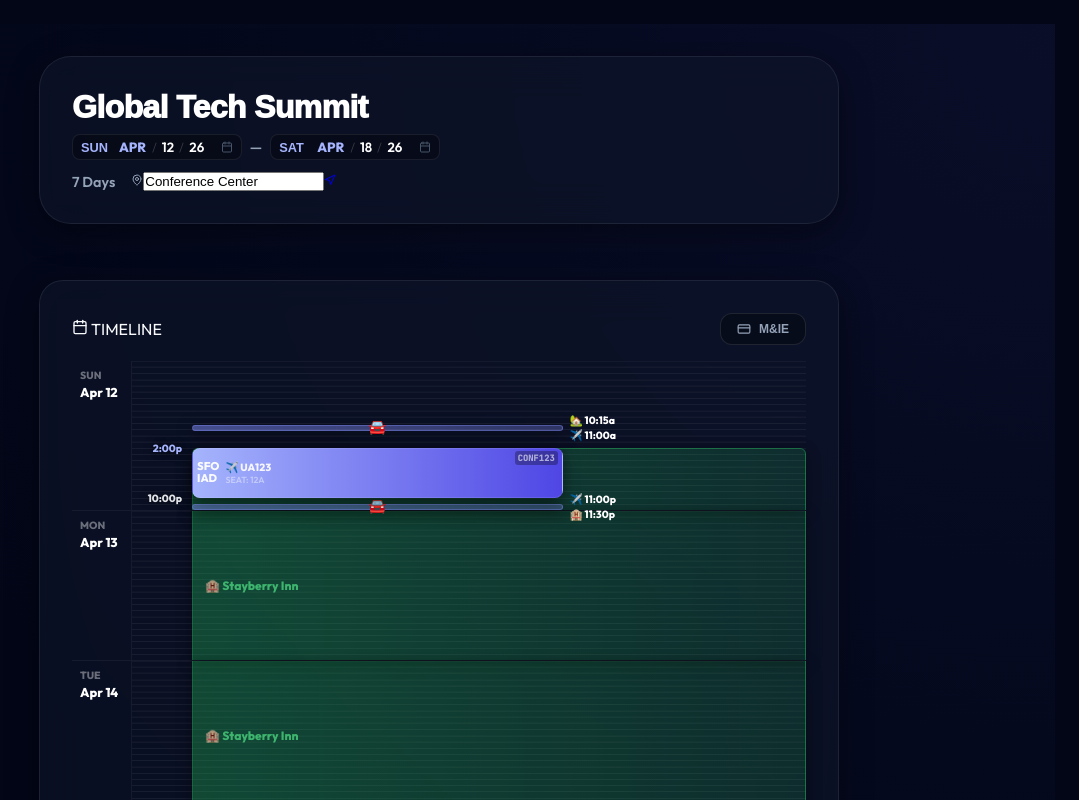
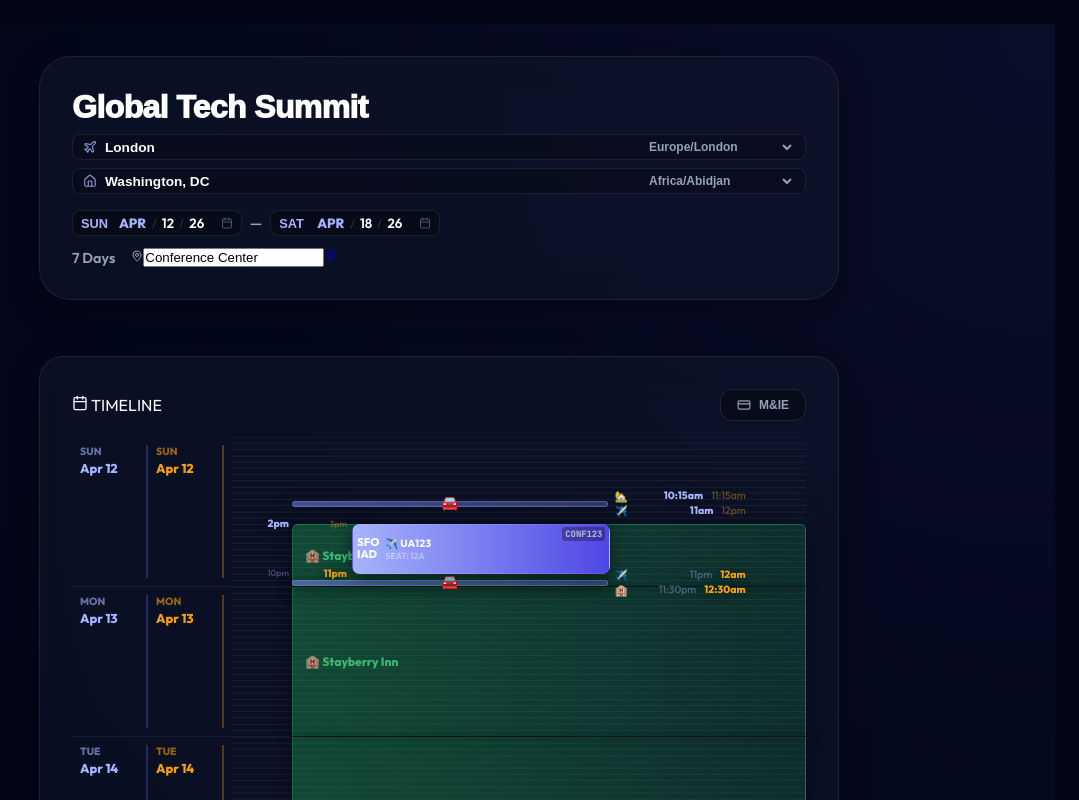
Before and after one commit to outofthisworldapps/work-travel, a React (Vite) app: page / in a window 1280 px wide. Shown: the top 800 px of the page, without its empty margins (201-1280 px from the left). Built offline with nearby package versions, Linux system fonts and the light colour scheme.

Commit message:
Implement dual time zone support in header and timeline

```diff
--- a/src/App.jsx
+++ b/src/App.jsx
@@ -33,6 +33,23 @@ import { autoPopulateHotels } from './utils/hotelLogic';
 
 const generateId = () => Math.random().toString(36).substr(2, 9);
 
+const TIME_ZONES = Intl.supportedValuesOf('timeZone');
+
+const TimeZoneSelector = ({ value, onChange }) => (
+  <select
+    className="tz-select"
+    value={value}
+    onChange={e => onChange(e.target.value)}
+  >
+    {TIME_ZONES.map(tz => (
+      <option key={tz} value={tz}>
+        {tz.replace(/_/g, ' ')}
+      </option>
+    ))}
+  </select>
+);
+
+
 // --- Utility Functions ---
 
 const parseSegDate = (dateStr) => {
@@ -90,10 +107,61 @@ const getPosition = (time) => {
   return (time / 24) * 100;
 };
 
+const getDualTime = (timeNum, date, homeTZ, destTZ, relevance) => {
+  if (timeNum === null || isNaN(timeNum)) return null;
+  const [h, min] = [Math.floor(timeNum), Math.round((timeNum % 1) * 60)];
+  const dateStr = format(date, 'yyyy-MM-dd');
+  // We assume the input time corresponds to the 'relevant' time zone
+  const baseTZ = relevance === 'home' ? homeTZ : destTZ;
+  const otherTZ = relevance === 'home' ? destTZ : homeTZ;
+
+  // Create a date object that represents the time in the base time zone
+  // This is a bit hacky but works: create a UTC date and then adjust
+  const d = new Date(`${dateStr}T${h.toString().padStart(2, '0')}:${min.toString().padStart(2, '0')}:00`);
+
+  const options = { hour: 'numeric', minute: '2-digit', hour12: true };
+  const homeTime = d.toLocaleTimeString('en-US', { ...options, timeZone: homeTZ }).toLowerCase().replace(' ', '').replace(':00', '');
+  const destTime = d.toLocaleTimeString('en-US', { ...options, timeZone: destTZ }).toLowerCase().replace(' ', '').replace(':00', '');
+
+  // Also check if dates are different
+  const homeDateStr = d.toLocaleDateString('en-US', { timeZone: homeTZ, month: 'short', day: 'numeric' });
+  const destDateStr = d.toLocaleDateString('en-US', { timeZone: destTZ, month: 'short', day: 'numeric' });
+
+  return {
+    homeTime,
+    destTime,
+    homeDate: homeDateStr,
+    destDate: destDateStr,
+    relevance
+  };
+};
+
+
+const DualTimeMarker = ({ timeNum, date, homeTZ, destTZ, relevance, isDifferentTZ, className, style }) => {
+  const dt = getDualTime(timeNum, date, homeTZ, destTZ, relevance);
+  if (!dt) return null;
+
+  return (
+    <div className={`tl-marker-dual ${className}`} style={style}>
+      <div className={`time-item home ${dt.relevance === 'home' ? 'bold' : 'faint'}`}>
+        {dt.homeTime}
+      </div>
+      {isDifferentTZ && (
+        <div className={`time-item dest ${dt.relevance === 'dest' ? 'bold' : 'faint'}`}>
+          {dt.destTime}
+        </div>
+      )}
+    </div>
+  );
+};
+
+
 // --- Vertical Timeline Components ---
 
-const TimelineDay = ({ day, dayIndex, totalDays, flights, currentRates, onUpdateMeals, onAddLeg, hotels, onEditEvent, showMIE }) => {
+
+const TimelineDay = ({ day, dayIndex, totalDays, flights, currentRates, onUpdateMeals, onAddLeg, hotels, onEditEvent, showMIE, homeTimeZone, destTimeZone }) => {
   const hours = Array.from({ length: 24 }, (_, i) => i);
+  const isDifferentTZ = homeTimeZone !== destTimeZone;
 
   // Calculate M&IE components
   const mieTotal = calculateMIE(dayIndex, totalDays, day.mieBase, day.meals, day.isForeignMie);
@@ -118,21 +186,42 @@ const TimelineDay = ({ day, dayIndex, totalDays, flights, currentRates, onUpdate
     });
   });
 
-  // Dedup markers logic: track positions used in this day to avoid overlapping labels on the left
+  // Dedup markers logic
   const renderedMarkerPositions = [];
   const isPositionTaken = (pos) => {
-    const threshold = 5; // 5% threshold (7.5px at 150px/24h)
+    const threshold = 5;
     const taken = renderedMarkerPositions.some(p => Math.abs(p - pos) < threshold);
     if (!taken) renderedMarkerPositions.push(pos);
     return taken;
   };
 
+  // Helper to get relevance for an event
+  const getEventRelevance = (type, data) => {
+    if (type === 'flight-dep') return 'home'; // Simplified: departure is usually from home or towards home
+    if (type === 'flight-arr') return 'dest';
+    if (type === 'hotel') return 'dest';
+    if (type === 'leg') {
+      if (data.from === 'Home' || data.to === 'Home') return 'home';
+      return 'dest';
+    }
+    return 'dest';
+  };
+
   return (
-    <div className={`timeline-day-row ${showMIE ? 'with-mie' : ''}`}>
+    <div className={`timeline-day-row ${showMIE ? 'with-mie' : ''} ${isDifferentTZ ? 'dual-tz' : ''}`}>
       <div className="timeline-date-side">
-        <div className="tl-dw">{format(day.date, 'EEE')}</div>
-        <div className="tl-dm">{format(day.date, 'MMM d')}</div>
+        <div className="date-stack home">
+          <div className="tl-dw">{format(day.date, 'EEE')}</div>
+          <div className="tl-dm">{format(day.date, 'MMM d')}</div>
+        </div>
+        {isDifferentTZ && (
+          <div className="date-stack dest">
+            <div className="tl-dw">{format(day.date, 'EEE')}</div>
+            <div className="tl-dm">{format(day.date, 'MMM d')}</div>
+          </div>
+        )}
       </div>
+
 
       <div className="timeline-hours-container">
         {hours.map(h => (
@@ -157,15 +246,30 @@ const TimelineDay = ({ day, dayIndex, totalDays, flights, currentRates, onUpdate
           return (
             <React.Fragment key={s.id + (isArrivalPart && !isDeparturePart ? '-arr' : '')}>
               {startPos > 0 && startPos < 24 && !isPositionTaken(getPosition(startPos)) && (
-                <div className="tl-marker-time" style={{ top: `${getPosition(startPos)}%`, zIndex: 12 }}>
-                  {s.depTime.toLowerCase()}
-                </div>
+                <DualTimeMarker
+                  timeNum={startPos}
+                  date={day.date}
+                  homeTZ={homeTimeZone}
+                  destTZ={destTimeZone}
+                  relevance={getEventRelevance('flight-dep', s)}
+                  isDifferentTZ={isDifferentTZ}
+                  className=""
+                  style={{ top: `${getPosition(startPos)}%`, zIndex: 12 }}
+                />
               )}
               {endPos > 0 && endPos < 24 && !isPositionTaken(getPosition(endPos)) && (
-                <div className="tl-marker-time arr" style={{ top: `${getPosition(endPos)}%`, zIndex: 12 }}>
-                  {s.arrTime.toLowerCase()}
-                </div>
+                <DualTimeMarker
+                  timeNum={endPos}
+                  date={day.date}
+                  homeTZ={homeTimeZone}
+                  destTZ={destTimeZone}
+                  relevance={getEventRelevance('flight-arr', s)}
+                  isDifferentTZ={isDifferentTZ}
+                  className="arr"
+                  style={{ top: `${getPosition(endPos)}%`, zIndex: 12 }}
+                />
               )}
+
               <div
                 className="tl-event flight-event clickable"
                 onClick={() => onEditEvent({ type: 'flight', id: s.parentFlight.id, segmentId: s.id })}
@@ -227,15 +331,30 @@ const TimelineDay = ({ day, dayIndex, totalDays, flights, currentRates, onUpdate
           return (
             <React.Fragment key={h.id}>
               {isCheckInDay && !isPositionTaken(getPosition(start)) && (
-                <div className="tl-marker-time hotel" style={{ top: `${getPosition(start)}%` }}>
-                  {h.checkInTime?.toLowerCase() || '2:00p'}
-                </div>
+                <DualTimeMarker
+                  timeNum={start}
+                  date={day.date}
+                  homeTZ={homeTimeZone}
+                  destTZ={destTimeZone}
+                  relevance={getEventRelevance('hotel', h)}
+                  isDifferentTZ={isDifferentTZ}
+                  className="hotel"
+                  style={{ top: `${getPosition(start)}%` }}
+                />
               )}
               {isCheckOutDay && !isPositionTaken(getPosition(end)) && (
-                <div className="tl-marker-time hotel arr" style={{ top: `${getPosition(end)}%` }}>
-                  {h.checkOutTime?.toLowerCase() || '11:00a'}
-                </div>
+                <DualTimeMarker
+                  timeNum={end}
+                  date={day.date}
+                  homeTZ={homeTimeZone}
+                  destTZ={destTimeZone}
+                  relevance={getEventRelevance('hotel', h)}
+                  isDifferentTZ={isDifferentTZ}
+                  className="hotel arr"
+                  style={{ top: `${getPosition(end)}%` }}
+                />
               )}
+
               <div
                 className="tl-event hotel-event clickable"
                 onClick={() => onEditEvent({ type: 'hotel', id: h.id })}
@@ -301,13 +420,32 @@ const TimelineDay = ({ day, dayIndex, totalDays, flights, currentRates, onUpdate
                   color: '#fff', whiteSpace: 'nowrap', zIndex: 50,
                   transform: 'translateY(-50%)'
                 }}>
-                  <div style={{ display: 'flex', alignItems: 'center', gap: '4px' }}>
-                    {getEmoji(l.from)} {l.time.toLowerCase()}
+                  <div style={{ display: 'flex', alignItems: 'center', gap: '8px' }}>
+                    {getEmoji(l.from)}
+                    <DualTimeMarker
+                      timeNum={start}
+                      date={day.date}
+                      homeTZ={homeTimeZone}
+                      destTZ={destTimeZone}
+                      relevance={getEventRelevance('leg', l)}
+                      isDifferentTZ={isDifferentTZ}
+                      className="inline-leg"
+                    />
                   </div>
-                  <div style={{ display: 'flex', alignItems: 'center', gap: '4px' }}>
-                    {getEmoji(l.to)} {formatTime(end).toLowerCase()}
+                  <div style={{ display: 'flex', alignItems: 'center', gap: '8px' }}>
+                    {getEmoji(l.to)}
+                    <DualTimeMarker
+                      timeNum={end}
+                      date={day.date}
+                      homeTZ={homeTimeZone}
+                      destTZ={destTimeZone}
+                      relevance={getEventRelevance('leg', l)}
+                      isDifferentTZ={isDifferentTZ}
+                      className="inline-leg"
+                    />
                   </div>
                 </div>
+
 
                 <div className="tl-event-label travel-vertical-label">
                   <div className="tl-v-icon">{l.type === 'uber' ? '🚘' : (l.type === 'drive' ? '🚗' : '📍')}</div>
@@ -1096,7 +1234,12 @@ function App() {
   const [useAlt, setUseAlt] = useState(true);
   const [customRates, setCustomRates] = useState(MOCK_RATES);
   const [tripName, setTripName] = useState('Global Tech Summit');
+  const [homeCity, setHomeCity] = useState('Washington, DC');
+  const [homeTimeZone, setHomeTimeZone] = useState(Intl.DateTimeFormat().resolvedOptions().timeZone);
+  const [destCity, setDestCity] = useState('London');
+  const [destTimeZone, setDestTimeZone] = useState('Europe/London');
   const [registrationFee, setRegistrationFee] = useState(750);
+
   const [registrationCurrency, setRegistrationCurrency] = useState('USD');
   const [hotels, setHotels] = useState([]);
   const [flights, setFlights] = useState([
@@ -1140,7 +1283,7 @@ function App() {
     future: []
   });
 
-  const saveToHistory = useCallback((currentDays, currentTripName, currentRegistrationFee, currentRegistrationCurrency, currentAltCurrency, currentCustomRates, currentUseAlt, currentFlights, currentFlightTotal, currentHotels) => {
+  const saveToHistory = useCallback((currentDays, currentTripName, currentRegistrationFee, currentRegistrationCurrency, currentAltCurrency, currentCustomRates, currentUseAlt, currentFlights, currentFlightTotal, currentHotels, currentHomeCity, currentHomeTZ, currentDestCity, currentDestTZ) => {
     setHistory(prev => ({
       past: [...prev.past.slice(-50), {
         days: currentDays,
@@ -1152,11 +1295,16 @@ function App() {
         useAlt: currentUseAlt,
         flights: currentFlights,
         flightTotal: currentFlightTotal,
-        hotels: currentHotels
+        hotels: currentHotels,
+        homeCity: currentHomeCity,
+        homeTimeZone: currentHomeTZ,
+        destCity: currentDestCity,
+        destTimeZone: currentDestTZ
       }],
       future: []
     }));
   }, []);
+
 
   const undo = useCallback(() => {
     setHistory(prev => {
@@ -1177,10 +1325,11 @@ function App() {
 
       return {
         past: newPast,
-        future: [{ days, tripName, registrationFee, registrationCurrency, altCurrency, customRates, useAlt, flights, flightTotal, hotels }, ...prev.future]
+        future: [{ days, tripName, registrationFee, registrationCurrency, altCurrency, customRates, useAlt, flights, flightTotal, hotels, homeCity, homeTimeZone, destCity, destTimeZone }, ...prev.future]
       };
     });
-  }, [days, tripName, registrationFee, registrationCurrency, altCurrency, customRates, useAlt, flights, flightTotal, hotels]);
+  }, [days, tripName, registrationFee, registrationCurrency, altCurrency, customRates, useAlt, flights, flightTotal, hotels, homeCity, homeTimeZone, destCity, destTimeZone]);
+
 
   const redo = useCallback(() => {
     setHistory(prev => {
@@ -1197,14 +1346,18 @@ function App() {
       setUseAlt(next.useAlt);
       if (next.flights) setFlights(next.flights);
       if (next.hotels) setHotels(next.hotels.map(h => ({ ...h, checkIn: new Date(h.checkIn), checkOut: new Date(h.checkOut) })));
+      setHomeCity(next.homeCity);
+      setHomeTimeZone(next.homeTimeZone);
+      setDestCity(next.destCity);
+      setDestTimeZone(next.destTimeZone);
       // Removed setFlightTotal as it's a derived state (useMemo)
 
       return {
-        past: [...prev.past, { days, tripName, registrationFee, registrationCurrency, altCurrency, customRates, useAlt, flights, flightTotal, hotels }],
+        past: [...prev.past, { days, tripName, registrationFee, registrationCurrency, altCurrency, customRates, useAlt, flights, flightTotal, hotels, homeCity, homeTimeZone, destCity, destTimeZone }],
         future: newFuture
       };
     });
-  }, [days, tripName, registrationFee, registrationCurrency, altCurrency, customRates, useAlt, flights, flightTotal, hotels]);
+  }, [days, tripName, registrationFee, registrationCurrency, altCurrency, customRates, useAlt, flights, flightTotal, hotels, homeCity, homeTimeZone, destCity, destTimeZone]);
 
   const [showMIE, setShowMIE] = useState(false);
   const [editingEvent, setEditingEvent] = useState(null);
@@ -1212,9 +1365,13 @@ function App() {
   const loadData = useCallback((data) => {
     try {
       if (data.days) {
-        saveToHistory(days, tripName, registrationFee, registrationCurrency, altCurrency, customRates, useAlt, flights, flightTotal, hotels);
+        saveToHistory(days, tripName, registrationFee, registrationCurrency, altCurrency, customRates, useAlt, flights, flightTotal, hotels, homeCity, homeTimeZone, destCity, destTimeZone);
         setDays(data.days.map(d => ({ ...d, date: new Date(d.date) })));
         if (data.tripName) setTripName(data.tripName);
+        if (data.homeCity) setHomeCity(data.homeCity);
+        if (data.homeTimeZone) setHomeTimeZone(data.homeTimeZone);
+        if (data.destCity) setDestCity(data.destCity);
+        if (data.destTimeZone) setDestTimeZone(data.destTimeZone);
         if (data.registrationFee !== undefined) setRegistrationFee(data.registrationFee);
         if (data.registrationCurrency) setRegistrationCurrency(data.registrationCurrency);
         if (data.altCurrency) setAltCurrency(data.altCurrency);
@@ -1226,7 +1383,7 @@ function App() {
     } catch (err) {
       alert('Error loading data');
     }
-  }, [days, tripName, registrationFee, registrationCurrency, altCurrency, customRates, useAlt, saveToHistory, flights, flightTotal, hotels]);
+  }, [days, tripName, registrationFee, registrationCurrency, altCurrency, customRates, useAlt, saveToHistory, flights, flightTotal, hotels, homeCity, homeTimeZone, destCity, destTimeZone]);
 
   // Handle Keyboard Shortcuts & Drag and Drop
   React.useEffect(() => {
@@ -1277,7 +1434,8 @@ function App() {
   }, [undo, redo, days, tripName, loadData, flights, hotels]);
 
   const saveToFile = () => {
-    const data = JSON.stringify({ days, tripName, registrationFee, registrationCurrency, altCurrency, customRates, useAlt, flights, hotels }, null, 2);
+    const data = JSON.stringify({ days, tripName, registrationFee, registrationCurrency, altCurrency, customRates, useAlt, flights, hotels, homeCity, homeTimeZone, destCity, destTimeZone }, null, 2);
+
     const blob = new Blob([data], { type: 'application/json' });
     const url = URL.createObjectURL(blob);
     const link = document.createElement('a');
@@ -1949,6 +2107,31 @@ function App() {
                   value={tripName}
                   onChange={e => setTripName(e.target.value)}
                 />
+
+                <div className="header-location-grid">
+                  <div className="header-location-row">
+                    <Plane size={14} className="location-icon" />
+                    <input
+                      className="location-input"
+                      value={destCity}
+                      onChange={e => setDestCity(e.target.value)}
+                      placeholder="Destination City"
+                    />
+                    <TimeZoneSelector value={destTimeZone} onChange={setDestTimeZone} />
+                  </div>
+
+                  <div className="header-location-row">
+                    <Home size={14} className="location-icon" />
+                    <input
+                      className="location-input"
+                      value={homeCity}
+                      onChange={e => setHomeCity(e.target.value)}
+                      placeholder="Home City"
+                    />
+                    <TimeZoneSelector value={homeTimeZone} onChange={setHomeTimeZone} />
+                  </div>
+                </div>
+
                 <div className="trip-meta-row">
                   <div className="trip-dates-vertical-wrap">
                     <div className="header-dates-row">
@@ -2004,7 +2187,10 @@ function App() {
                   currentRates={currentRates}
                   showMIE={showMIE}
                   onEditEvent={(ev) => setEditingEvent(ev)}
+                  homeTimeZone={homeTimeZone}
+                  destTimeZone={destTimeZone}
                 />
+
               ))}
             </div>
             {editingEvent && (
@@ -2190,10 +2376,20 @@ function App() {
         .trip-header-main { width: 100%; }
 
         .trip-name-display { background: transparent; border: none; font-size: 2rem; font-weight: 950; color: #fff; width: 100%; outline: none; margin-bottom: 0.5rem; letter-spacing: -0.02em; text-align: left; }
+
+        .header-location-grid { display: grid; grid-template-columns: 1fr; gap: 0.5rem; margin-bottom: 1rem; }
+
+        .header-location-row { display: flex; align-items: center; gap: 0.5rem; background: rgba(0,0,0,0.2); border: 1px solid var(--border); border-radius: 8px; padding: 4px 10px; }
+        .location-icon { color: var(--accent); opacity: 0.8; }
+        .location-input { background: transparent; border: none; color: #fff; font-size: 0.85rem; font-weight: 600; outline: none; flex: 1; }
+        .tz-select { background: transparent; border: none; color: var(--subtext); font-size: 0.75rem; font-weight: 800; outline: none; cursor: pointer; max-width: 150px; }
+        .tz-select option { background: #1e293b; color: #fff; }
+
         .trip-meta-row { display: flex; align-items: center; gap: 2rem; color: var(--subtext); font-weight: 600; font-size: 0.9rem; }
         .trip-dates-vertical-wrap { display: flex; flex-direction: column; gap: 0.75rem; }
         .header-dates-row { display: flex; align-items: center; gap: 0.5rem; }
         .header-sub-row { display: flex; align-items: center; gap: 1rem; }
+
         .timeline-header-row { display: flex; justify-content: space-between; align-items: center; margin-bottom: 1rem; }
         .totals-header-row { display: flex; justify-content: flex-end; margin-bottom: 1.5rem; }
 
@@ -2369,25 +2565,42 @@ function App() {
         .timeline-section-panel { padding: 2rem; background: var(--glass); border-radius: 1.5rem; border: 1px solid var(--border); margin-bottom: 2rem; overflow: visible; }
         .vertical-timeline { overflow: visible; display: flex; flex-direction: column; }
         .timeline-day-row { display: flex; min-height: 150px; border-bottom: 1px solid rgba(255,255,255,0.05); position: relative; }
-        .timeline-date-side { width: 60px; border-right: 1px solid rgba(255,255,255,0.05); padding: 0.5rem; flex-shrink: 0; display: flex; flex-direction: column; align-items: flex-start; justify-content: flex-start; gap: 2px; }
-        .tl-dw { font-size: 0.65rem; font-weight: 950; color: rgba(255,255,255,0.4); text-transform: uppercase; }
-        .tl-dm { font-size: 0.8rem; font-weight: 950; color: #fff; white-space: nowrap; }
+        .timeline-date-side { width: 80px; padding: 0.5rem; flex-shrink: 0; display: grid; grid-template-columns: 1fr; gap: 8px; }
+        .dual-tz .timeline-date-side { width: 160px; grid-template-columns: 1fr 1fr; }
+        .date-stack { display: flex; flex-direction: column; gap: 2px; border-right: 2px solid rgba(255,255,255,0.1); padding-right: 8px; }
+        .date-stack.home { color: var(--accent); border-color: rgba(99, 102, 241, 0.3); }
+        .date-stack.dest { color: #f59e0b; border-color: rgba(245, 158, 11, 0.3); }
+
+
+        .tl-dw { font-size: 0.65rem; font-weight: 950; color: inherit; text-transform: uppercase; opacity: 0.6; }
+        .tl-dm { font-size: 0.8rem; font-weight: 950; color: inherit; white-space: nowrap; }
 
         .timeline-hours-container { flex-grow: 1; position: relative; background: repeating-linear-gradient(to bottom, transparent, transparent 5.25px, rgba(255,255,255,0.02) 5.25px, rgba(255,255,255,0.02) 6.25px); overflow: visible; }
         .hour-line { position: absolute; left: 0; right: 0; height: 1px; background: rgba(255,255,255,0.04); }
-        .hour-label { position: absolute; left: 70px; font-size: 0.55rem; color: #475569; font-weight: 950; transform: translateY(-50%); text-transform: uppercase; }
-
-        .tl-marker-time { position: absolute; left: 5px; width: 45px; font-size: 0.65rem; font-weight: 950; color: var(--accent); transform: translateY(-50%); text-align: right; pointer-events: none; z-index: 50; text-shadow: 0 0 10px rgba(0,0,0,0.8); }
-        .tl-marker-time.arr { color: #f8fafc; opacity: 0.9; }
-        .tl-marker-time.hotel { color: #4ade80; }
-        .tl-marker-time.arr { color: #f8fafc; opacity: 0.9; }
-        .tl-marker-time.hotel { color: #4ade80; }
-        .tl-marker-time.travel { display: none; } /* We are handling labels inside block now */
+
+        .tl-marker-dual { position: absolute; left: 5px; transform: translateY(-50%); pointer-events: none; z-index: 50; display: flex; flex-direction: column; align-items: flex-end; width: 50px; gap: 2px; line-height: 1; }
+        .dual-tz .tl-marker-dual { width: 110px; flex-direction: row; gap: 8px; justify-content: flex-end; align-items: center; }
+        .time-item { font-size: 0.65rem; font-weight: 950; text-align: right; }
+        .dual-tz .time-item { width: 50px; }
+        .time-item.home { color: var(--accent); }
+        .time-item.dest { color: #f59e0b; }
+        .time-item.bold { font-weight: 950; opacity: 1; filter: drop-shadow(0 0 5px rgba(0,0,0,0.5)); }
+        .time-item.faint { font-weight: 500; opacity: 0.4; font-size: 0.55rem; }
+
+        .tl-marker-dual.arr { opacity: 0.9; }
+        .tl-marker-dual.hotel .time-item.dest { color: #4ade80; }
+
+        .inline-leg { position: static; width: auto; transform: none; display: flex; flex-direction: row; gap: 6px; align-items: center; }
+        .inline-leg .time-item { width: auto; font-size: 0.65rem; }
 
         .tl-event { position: absolute; left: 60px; right: 10px; border-radius: 8px; padding: 6px 12px; font-size: 0.7rem; font-weight: 950; overflow: visible; display: flex; align-items: center; box-shadow: 0 4px 15px rgba(0,0,0,0.5); border: 1px solid rgba(255,255,255,0.1); transition: transform 0.2s; }
-        .tl-event.flight-event { width: 55%; z-index: 10; }
+        .dual-tz .tl-event { left: 120px; }
+        .tl-event.flight-event { width: 45%; z-index: 10; }
         .tl-event.travel-event { z-index: 20; }
         .tl-event.hotel-event { width: auto; left: 60px; right: 10px; opacity: 0.8; }
+        .dual-tz .tl-event.hotel-event { left: 120px; }
+
+
 
         .tl-event.clickable { cursor: pointer; }
         .tl-event.clickable:hover { transform: scale(1.005); filter: brightness(1.1); z-index: 30 !important; }
```
Also changed, not shown: 1 other file (tests, documents, lock files or other folders).
